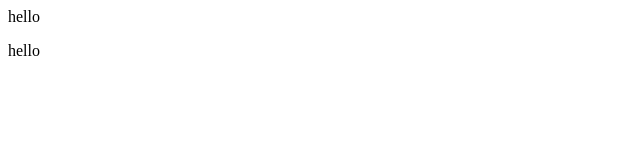
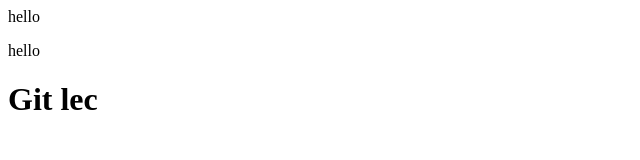
Before and after one commit to aayu9398/Nexon-Soft, a plain HTML site: page index.html in a window 1280 px wide. Shown: the whole page, without its empty margins (0-640 px from the left). Drawn offline with Linux system fonts and the light colour scheme.

Commit message:
Update index.html
Add h1

```diff
--- a/index.html
+++ b/index.html
@@ -1,2 +1,3 @@
 <p>hello</p>
 <p>hello</p>
+<h1>Git lec</h1>
```
